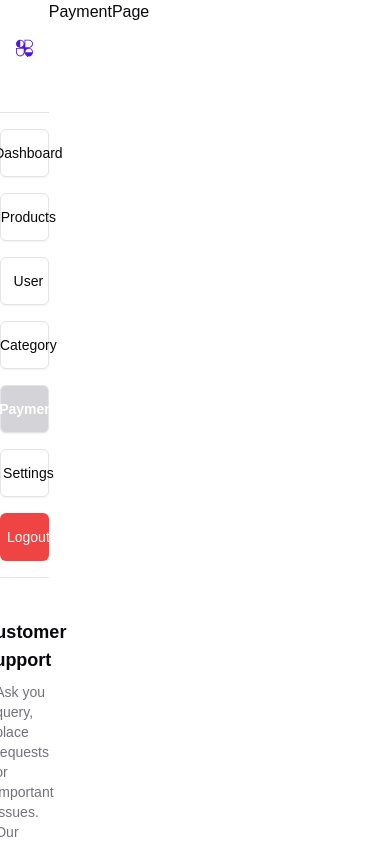
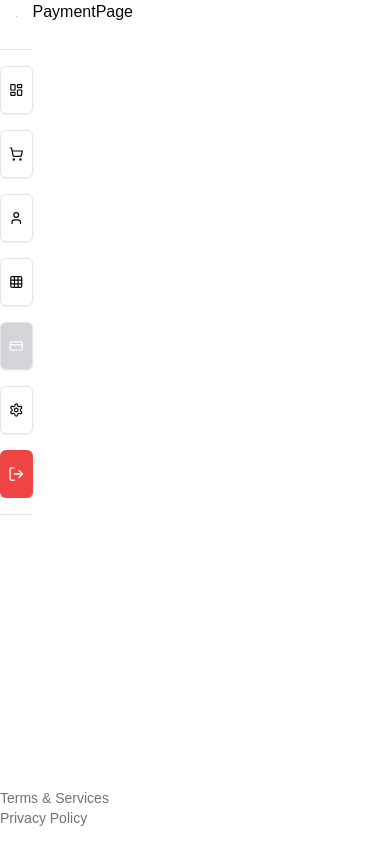
Before and after one commit to eedu7/ecommerce-api, a Next.js app in the folder frontend/: page /admin/dashboard/payment in a window 390 px wide. Shown: the top 844 px of the page. Built offline with nearby package versions, Linux system fonts and the light colour scheme.

Commit message:
MINOR: responsiveness

```diff
--- a/frontend/src/app/admin/layout.tsx
+++ b/frontend/src/app/admin/layout.tsx
@@ -12,11 +12,11 @@ export default function Layout({
     children: React.ReactNode;
 }>) {
     return (<QueryClientProvider client={queryClient}>
-            <main className="max-w-7xl mx-auto grid grid-cols-8">
-                <aside className="col-span-1 md:col-span-2 lg:col-span-1">
+            <main className="max-w-7xl mx-auto grid grid-cols-12 lg:grid-cols-8">
+                <aside className="col-span-1">
                     <DashboardSidebar/>
                 </aside>
-                <section className="col-span-7 md:col-span-6 lg:col-span-7">
+                <section className="grid-cols-11 lg:col-span-7">
                     {children}
 
                 </section>
--- a/frontend/src/components/dashboard-sidebar.tsx
+++ b/frontend/src/components/dashboard-sidebar.tsx
@@ -22,7 +22,7 @@ const DashboardSidebar = () => {
     return (<section className="flex flex-col gap-4">
         <div className="flex items-center justify-center p-4">
             <Link href="/admin/dashboard">
-                <Image src={LogoIpsumIcon} alt="logo" className="size-16"/>
+                <Image src={LogoIpsumIcon} alt="logo" width={36} height={36}/>
             </Link>
         </div>
         <div className="flex flex-col gap-4">
@@ -32,7 +32,7 @@ const DashboardSidebar = () => {
                     className={`w-full px-2 h-12 flex items-center gap-2 ${pathname === '/admin/dashboard' ? 'bg-zinc-300 text-white font-semibold hover:bg-zinc-400 hover:text-white' : ''}`}
                     variant="outline">
                     <LayoutDashboardIcon/>
-                    <span>Dashboard</span>
+                    <span className="hidden lg:block">Dashboard</span>
                 </Button>
             </Link>
             <Link href="/admin/dashboard/product">
@@ -40,7 +40,7 @@ const DashboardSidebar = () => {
                     className={`w-full px-2 h-12 flex items-center gap-2 ${pathname === '/admin/dashboard/product' ? 'bg-zinc-300 text-white font-semibold hover:bg-zinc-400 hover:text-white' : ''}`}
                     variant="outline">
                     <ShoppingCart/>
-                    <span>Products</span>
+                    <span className="hidden lg:block">Products</span>
                 </Button>
             </Link>
             <Link href="/admin/dashboard/user">
@@ -48,7 +48,7 @@ const DashboardSidebar = () => {
                     className={`w-full px-2 h-12 flex items-center gap-2 ${pathname === '/admin/dashboard/user' ? 'bg-zinc-300 text-white font-semibold hover:bg-zinc-400 hover:text-white' : ''}`}
                     variant="outline">
                     <User/>
-                    <span>User</span>
+                    <span className="hidden lg:block">User</span>
                 </Button>
             </Link>
 
@@ -57,7 +57,7 @@ const DashboardSidebar = () => {
                     className={`w-full px-2 h-12 flex items-center gap-2 ${pathname === '/admin/dashboard/category' ? 'bg-zinc-300 text-white font-semibold hover:bg-zinc-400 hover:text-white' : ''}`}
                     variant="outline">
                     <Grid/>
-                    <span>Category</span>
+                    <span className="hidden lg:block">Category</span>
                 </Button>
             </Link>
             <Link href="/admin/dashboard/payment">
@@ -65,7 +65,7 @@ const DashboardSidebar = () => {
                     className={`w-full px-2 h-12 flex items-center gap-2 ${pathname === '/admin/dashboard/payment' ? 'bg-zinc-300 text-white font-semibold hover:bg-zinc-400 hover:text-white' : ''}`}
                     variant="outline">
                     <CreditCard/>
-                    <span>Payment</span>
+                    <span className="hidden lg:block">Payment</span>
                 </Button>
             </Link>
             <Link href="/admin/dashboard/settings">
@@ -73,18 +73,18 @@ const DashboardSidebar = () => {
                     className={`w-full px-2 h-12 flex items-center gap-2 ${pathname === '/admin/dashboard/settings' ? 'bg-zinc-300 text-white font-semibold hover:bg-zinc-400 hover:text-white' : ''}`}
                     variant="outline">
                     <Settings/>
-                    <span>Settings</span>
+                    <span className="hidden lg:block">Settings</span>
                 </Button>
             </Link>
             <Link href="/sign-in" onClick={handleLogOut}>
                 <Button className="w-full px-2 h-12 flex items-center gap-2" variant="destructive">
                     <LogOut/>
-                    <span>Logout</span>
+                    <span className="hidden lg:block">Logout</span>
                 </Button>
             </Link>
             <Separator/>
         </div>
-        <div className="my-6 flex flex-col items-center justify-center gap-2">
+        <div className="my-6 lg:flex flex-col items-center justify-center gap-2 hidden">
             <h1 className="text-lg font-semibold">Customer Support</h1>
             <p className="text-sm text-muted-foreground">Ask you query, place requests or important issues. Our support
                 team will contact 24/7 to you.</p>
@@ -93,7 +93,7 @@ const DashboardSidebar = () => {
                 <span>Connect Now</span>
             </Button>
         </div>
-        <div>
+        <div className="absolute bottom-4">
             <p className="text-sm text-muted-foreground">Terms & Services</p>
             <p className="text-sm text-muted-foreground">Privacy Policy</p>
         </div>
```
